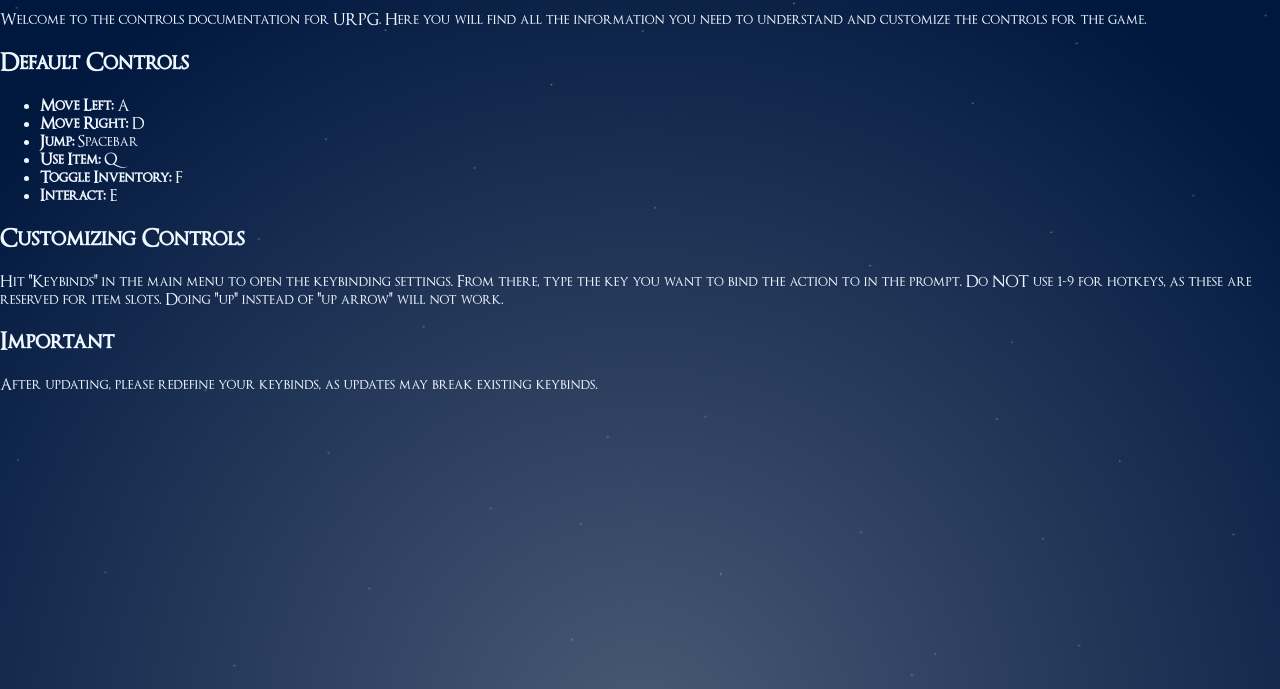
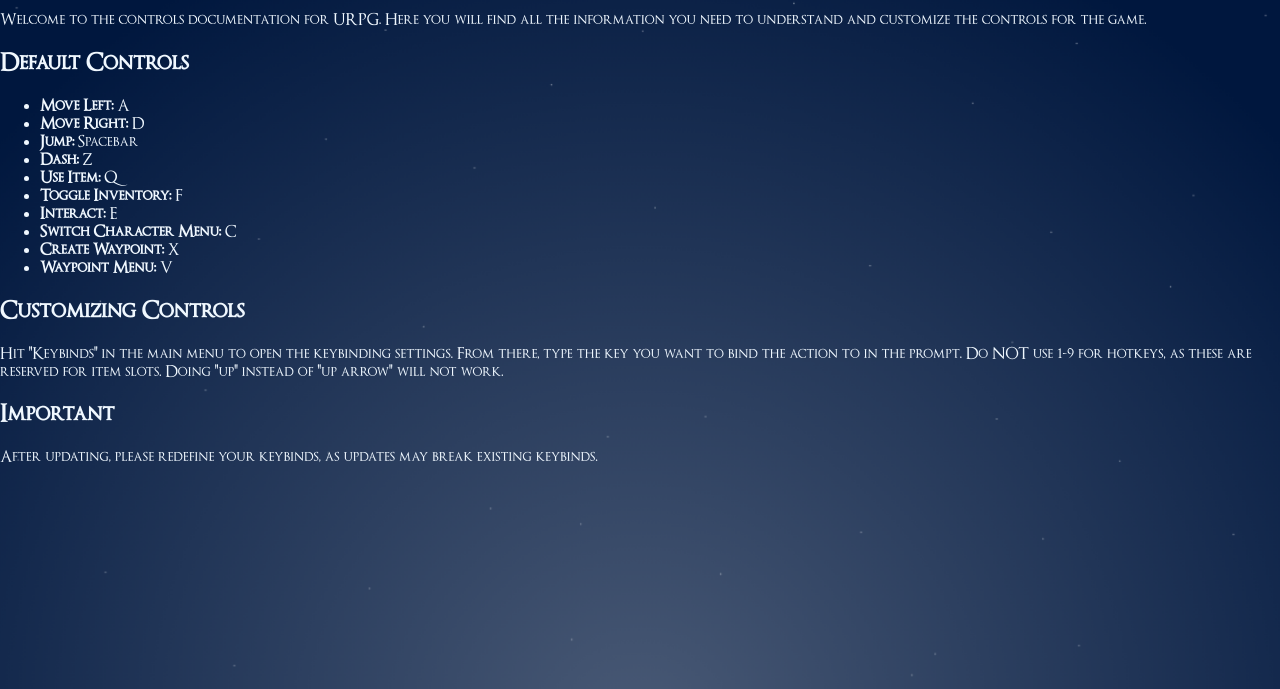
Before and after one commit to Kaytheprogrammingidiot/urpg-docs, a plain HTML site: page controls/index.html in a window 1280 px wide. Shown: the part 111-800 px from the top of the page. Drawn offline with Linux system fonts and the light colour scheme.

Commit message:
Add new controls for Dash and Waypoint actions

```diff
--- a/controls/index.html
+++ b/controls/index.html
@@ -15,9 +15,13 @@
         <li><strong>Move Left:</strong> A</li>
         <li><strong>Move Right:</strong> D</li>
         <li><strong>Jump:</strong> Spacebar</li>
+        <li><strong>Dash:</strong> Z</li>
         <li><strong>Use Item:</strong> Q</li>
         <li><strong>Toggle Inventory:</strong> F</li>
         <li><strong>Interact:</strong> E</li>
+        <li><strong>Switch Character Menu:</strong> C</li>
+        <li><strong>Create Waypoint:</strong> X</li>
+        <li><strong>Waypoint Menu:</strong> V</li>
     </ul>
     <h2>Customizing Controls</h2>
     <p>
```
